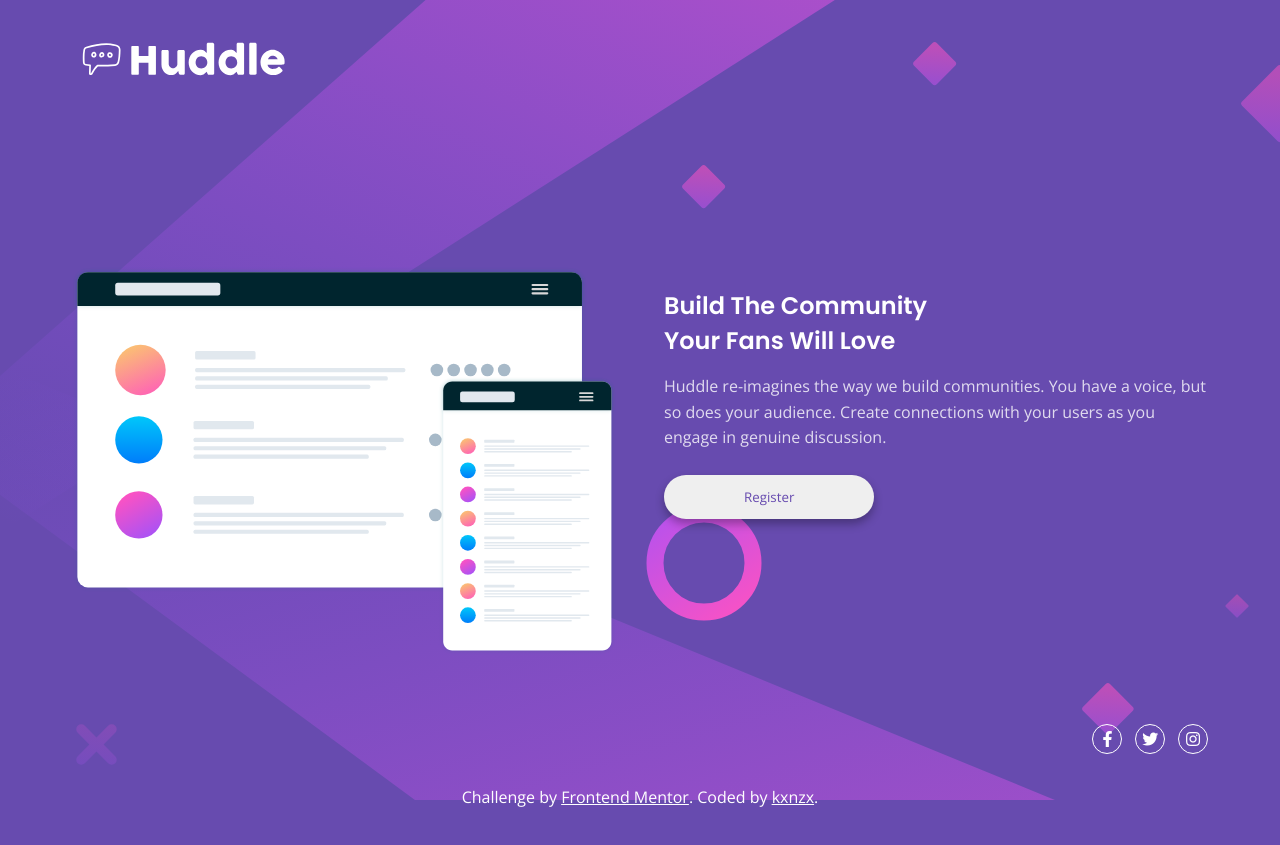
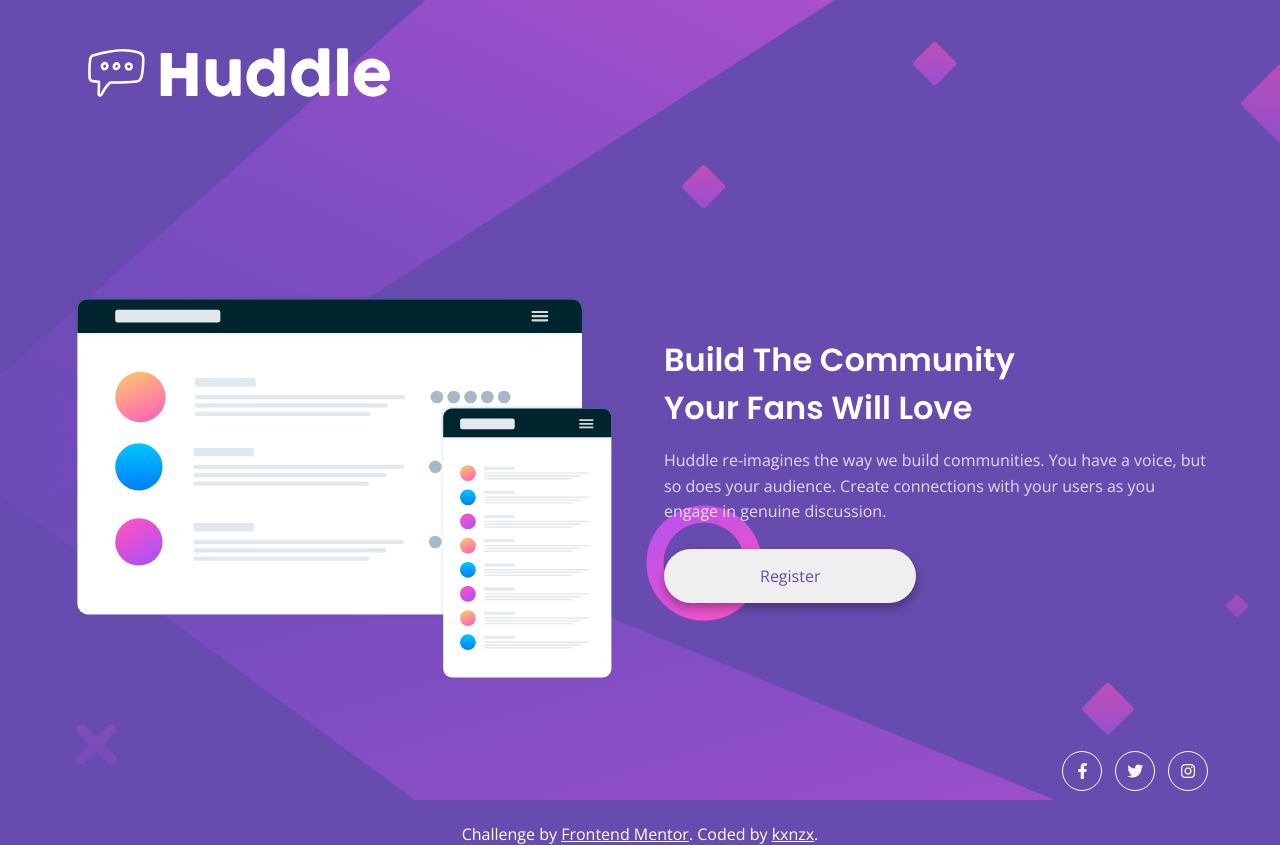
Before and after one commit to kxnzx/Frontend-Mentor---huddle-landing-page-with-single-introductory-section-master, a plain HTML site: page index.html in a window 1280 px wide. Before the commit the page ends 808 px from the top, so only its background shows below. Drawn offline with nearby package versions, Linux system fonts and the light colour scheme.

Commit message:
change commit

```diff
--- a/index.html
+++ b/index.html
@@ -21,9 +21,9 @@
     <header>
       <div class="desktop-left">
         <!--LOGO-->
-        <a href="#"><img class="logo" src="/images/logo.svg" alt="Logo"></a>
+        <a href="#"><img class="logo" src="images/logo.svg" alt="Logo"></a>
         <!--MOCK-UP-->
-        <img class="mock-up" src="/images/illustration-mockups.svg" alt="Illustration-Mockups">
+        <img class="mock-up" src="images/illustration-mockups.svg" alt="Illustration-Mockups">
       </div>
     </header>
 
--- a/styles.css
+++ b/styles.css
@@ -46,7 +46,7 @@ html {
 }
 body {
   background-color: var(--Violet);
-  background-image: url(/images/bg-mobile.svg);
+  background-image: url(images/bg-mobile.svg);
   background-repeat: no-repeat;
 
   min-height: 100%;
@@ -149,7 +149,7 @@ footer {
 
 @media screen and (min-width: 1024px) {
   body {
-    background-image: url(/images/bg-desktop.svg);
+    background-image: url(images/bg-desktop.svg);
     background-size: cover;
   }
 
@@ -158,16 +158,25 @@ footer {
     max-width: 100%;
     margin: auto;
   }
+
+  .logo {
+    width: 60%;
+  }
   .desktop-left .mock-up {
     padding-top: 8rem;
   }
   .desktop-right {
-    padding-top: 16rem;
+    padding-top: 19rem;
     margin: 0 auto;
+  }
+
+  .desktop-right h1 {
+    font-size: 2rem;
   }
 
   button {
     display: flex;
+    font-size: 1rem;
   }
 
   .desktop-right h1,
@@ -179,4 +188,9 @@ footer {
     display: flex;
     justify-content: flex-end;
   }
+
+  .social-media-links a {
+    height: 40px;
+    width: 40px;
+  }
 }
```
